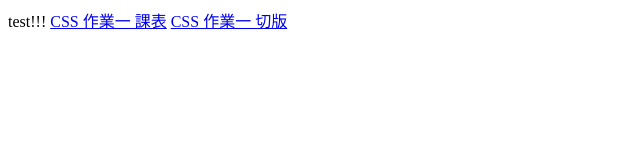
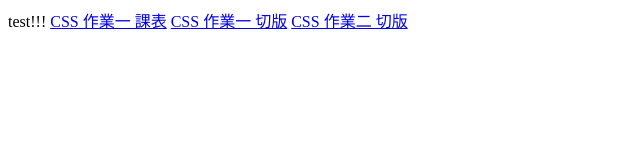
Before and after one commit to owen2516/owen2516.github.io, a plain HTML site: page index.html in a window 1280 px wide. Shown: the whole page, without its empty margins (0-640 px from the left). Drawn offline with Linux system fonts and the light colour scheme.

Commit message:
作業day02上傳

```diff
--- a/index.html
+++ b/index.html
@@ -10,5 +10,6 @@
     test!!!
     <a href="/HTML&CSS_Day01/hw.html">CSS 作業一 課表</a>
     <a href="/HTML&CSS_Day01/hw2.html">CSS 作業一 切版</a>
+    <a href="/HTML&CSS_Day02/hw.html">CSS 作業二 切版</a>
 </body>
 </html>
```
